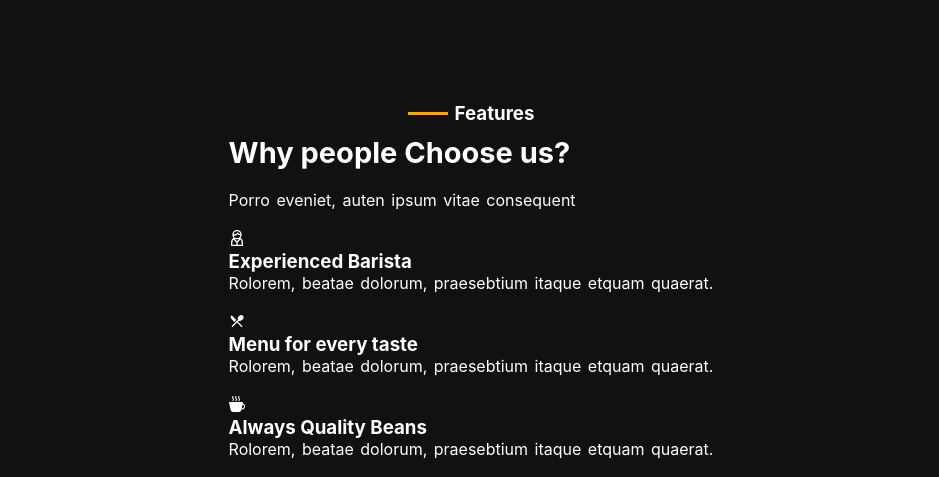
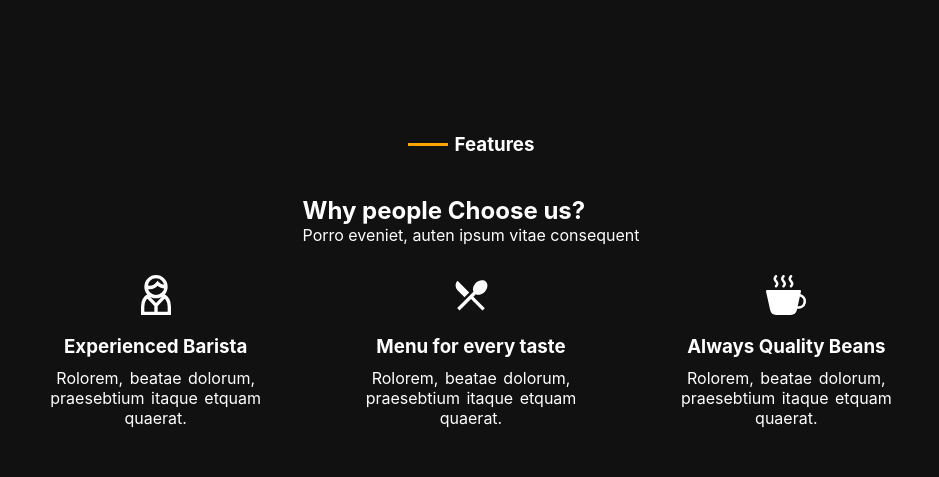
Before and after one commit to harish-gurjar-758/KOPPEE-, a React (Create React App) app in the folder client/: page / in a window 1280 px wide. Shown: the part 1594-2071 px from the top of the page, without its empty margins (169-1108 px from the left). Built offline with nearby package versions, Linux system fonts and the light colour scheme; a web font is replaced by a local one.

Commit message:
home choose us section

```diff
--- a/client/src/App.css
+++ b/client/src/App.css
@@ -252,6 +252,7 @@
   display: flex;
   flex-direction: column;
   gap: 20px;
+
   h2{
     font-size: 29px;
   }
@@ -262,7 +263,33 @@
 
 }
 
+.Home .choose-us {
+  gap: 30px;
+}
+
 .Home .choose-us .heading{
   align-items: center;
   justify-content: center;
 }
+
+.Home .choose-us .subsection-details-container{
+  width: 70%;
+}
+
+.Home .choose-us .subsection-details-box{
+  flex-direction: row;
+  gap: 50px;
+
+  div{
+    display: flex;
+    align-items: center;
+    justify-content: center;
+    text-align: center;
+    flex-direction: column;
+    gap: 10px;
+
+    h1{
+      font-size: 40px;
+    }
+  }
+}
--- a/client/src/components/Pages/Home.jsx
+++ b/client/src/components/Pages/Home.jsx
@@ -4,6 +4,24 @@ import { MdOutlineRestaurantMenu } from "react-icons/md";
 import { BsFillCupHotFill } from "react-icons/bs";
 
 export default function Home() {
+  const ChooseUsData = [
+    {
+      icon: <GrUserManager />,
+      heading: "Experienced Barista",
+      paragraph: "Rolorem, beatae dolorum, praesebtium itaque etquam quaerat."
+    },
+    {
+      icon: <MdOutlineRestaurantMenu />,
+      heading: "Menu for every taste",
+      paragraph: "Rolorem, beatae dolorum, praesebtium itaque etquam quaerat."
+    },
+    {
+      icon: <BsFillCupHotFill />,
+      heading: "Always Quality Beans",
+      paragraph: "Rolorem, beatae dolorum, praesebtium itaque etquam quaerat."
+    }
+  ];
+
   return (
     <div className='Home'>
       {/* Hero */}
@@ -76,37 +94,28 @@ export default function Home() {
           <div className="horizontal-line"></div>
           <h3>Features</h3>
         </div>
-        {/* details */}
-        <div className="subsection-details-box">
+        <div>
           <h2>Why people Choose us?</h2>
           <p>
             Porro eveniet, auten ipsum vitae consequent
           </p>
-          <div className='subsection-details-box'>
-            <div>
-              {/* logo */}
-              <GrUserManager />
-              {/* heading */}
-              <h3>Experienced Barista</h3>
-              {/* peregraph */}
-              <p>Rolorem, beatae dolorum, praesebtium itaque etquam quaerat.</p>
-            </div>
+        </div>
 
-            <div>
-              <MdOutlineRestaurantMenu />
-              <h3>Menu for every taste</h3>
-              <p>Rolorem, beatae dolorum, praesebtium itaque etquam quaerat.</p>
-            </div>
+        {/* details */}
+        <div className="subsection-details-container">
 
-            <div>
-              <BsFillCupHotFill />
-              <h3>Always Quality Beans</h3>
-              <p>Rolorem, beatae dolorum, praesebtium itaque etquam quaerat.</p>
-            </div>
+          <div className="subsection-details-box">
+            {ChooseUsData.map((item, index) => (
+              <div key={index}>
+                <h1>{item.icon}</h1>
+                <h3>{item.heading}</h3>
+                <p>{item.paragraph}</p>
+              </div>
+            ))}
           </div>
         </div>
 
       </div>
-    </div>
+    </div >
   )
 }
```
